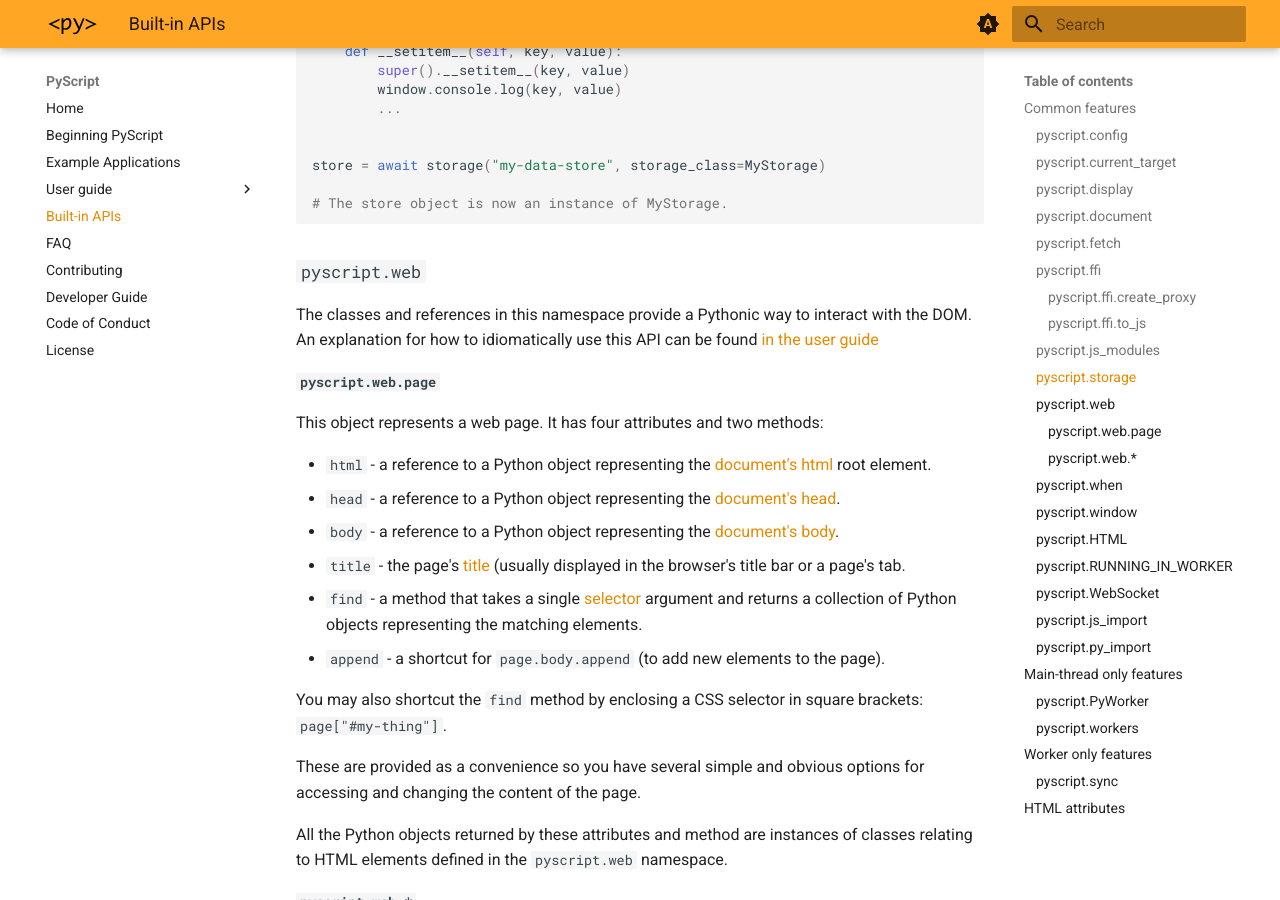
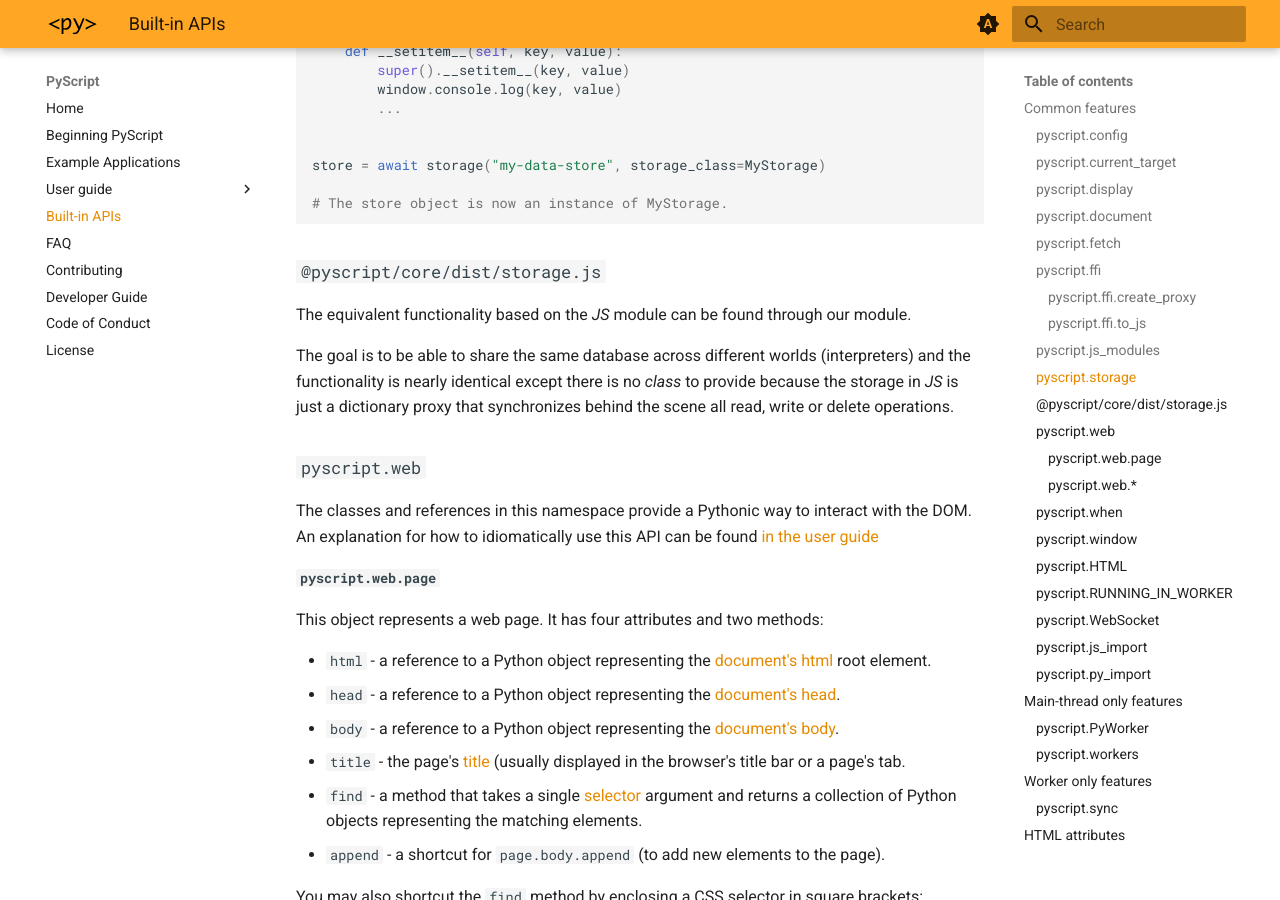
Before and after one commit to pyscript/docs, an MkDocs documentation site: the page built from docs/api.md, in a window 1280 px wide and 900 px high, scrolled down 7800 px. Built offline with MkDocs 1.6.1 and Material for MkDocs 9.7.7, drawn with Linux system fonts in a browser that asks for light colours; the version menu is left out.

Commit message:
Added JS storage too

````diff
--- a/docs/api.md
+++ b/docs/api.md
@@ -408,6 +408,12 @@ store = await storage("my-data-store", storage_class=MyStorage)
 
 # The store object is now an instance of MyStorage.
 ```
+
+### `@pyscript/core/dist/storage.js`
+
+The equivalent functionality based on the *JS* module can be found through our module.
+
+The goal is to be able to share the same database across different worlds (interpreters) and the functionality is nearly identical except there is no *class* to provide because the storage in *JS* is just a dictionary proxy that synchronizes behind the scene all read, write or delete operations.
 
 ### `pyscript.web`
 
````
